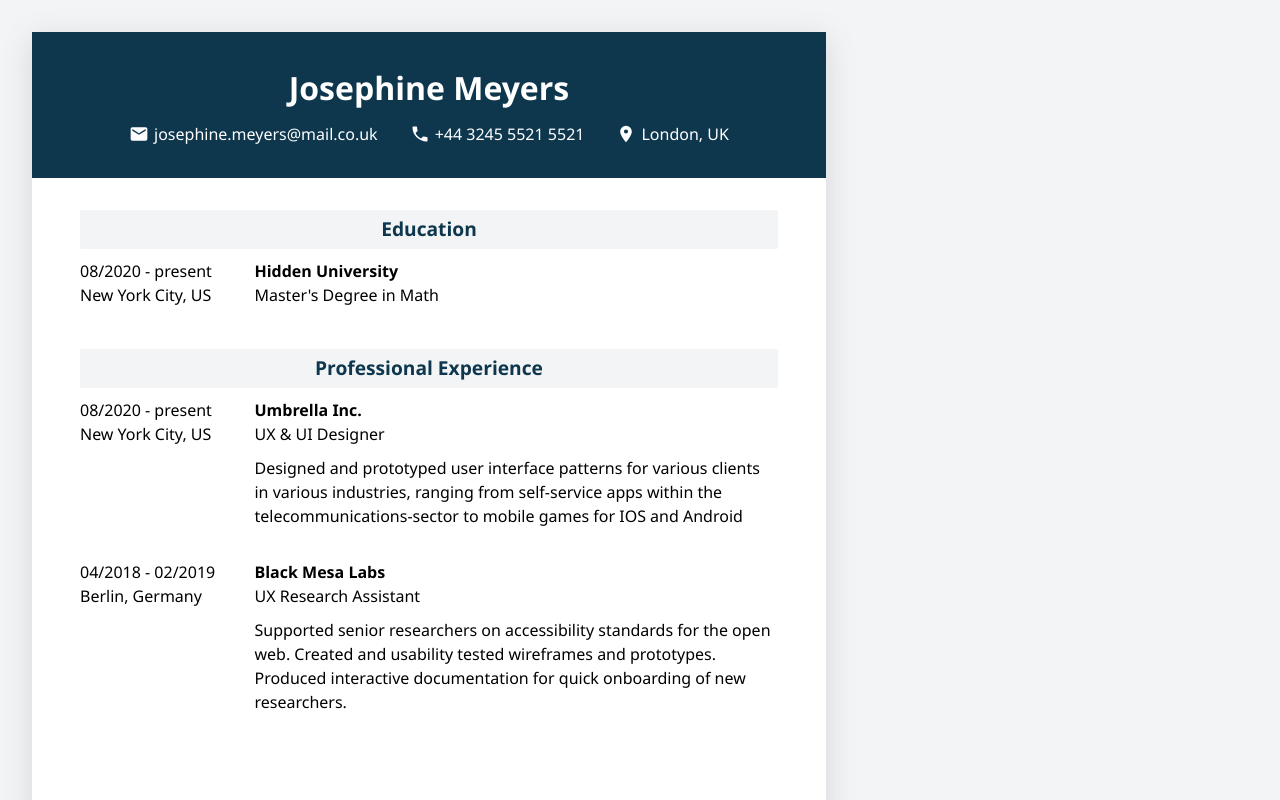
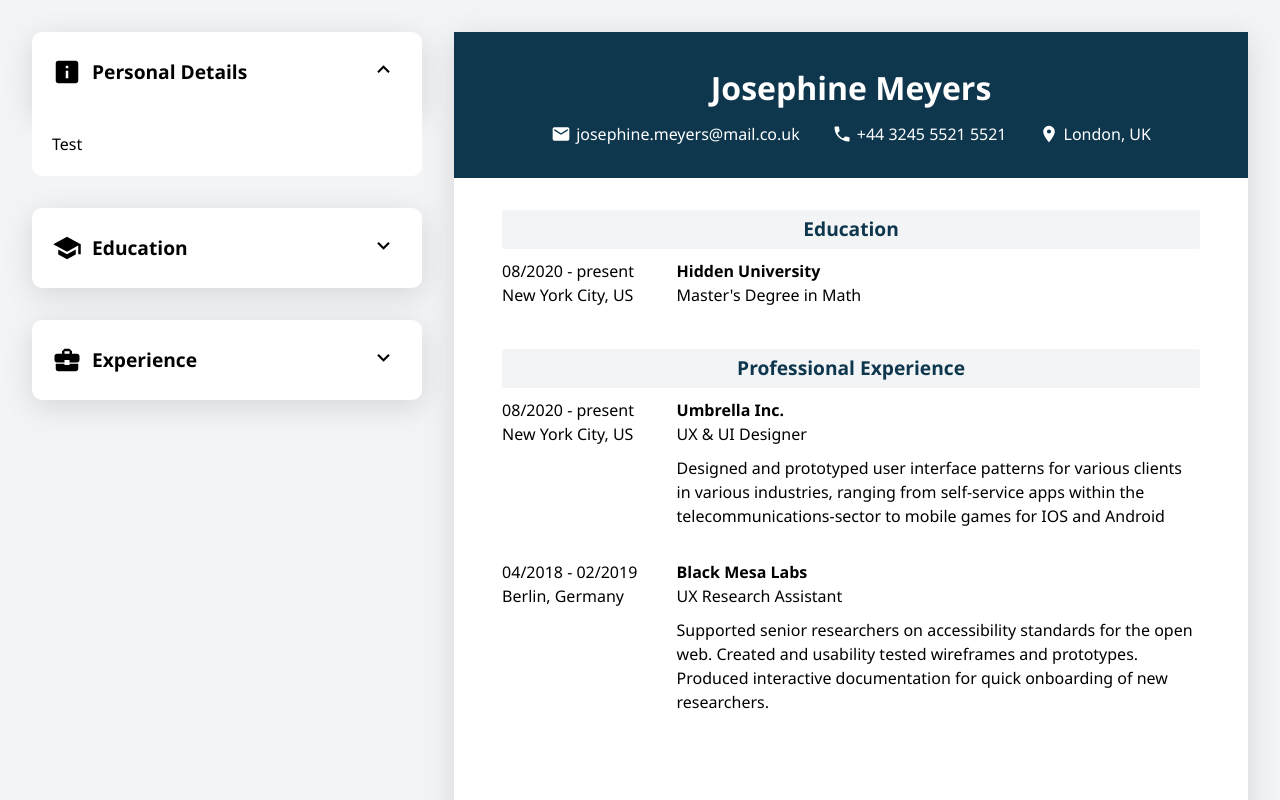
Before and after one commit to ahmadnourallah/CV-Builder, a React (Vite) app: page / in a window 1280 px wide. Shown: the top 800 px of the page. Built offline with nearby package versions, Linux system fonts and the light colour scheme.

Commit message:
Group collapsibles inside aside component

```diff
--- a/src/App.jsx
+++ b/src/App.jsx
@@ -1,4 +1,5 @@
 import { useState } from "react";
+import Aside from "./components/Aside";
 import Canvas from "./components/Canvas";
 
 function App() {
@@ -44,7 +45,15 @@ function App() {
 		],
 	});
 
-	return <Canvas CV={CV} />;
+	return (
+		<div className="container">
+			<Aside />
+
+			<main>
+				<Canvas CV={CV} />
+			</main>
+		</div>
+	);
 }
 
 export default App;
--- /dev/null
+++ b/src/components/Aside.jsx
@@ -0,0 +1,49 @@
+import Collapsible from "./Collapsible";
+import { mdiInformationBox, mdiSchool, mdiBriefcaseVariant } from "@mdi/js";
+import { useState } from "react";
+
+function Aside() {
+	const [activeIndex, setActiveIndex] = useState(0);
+
+	return (
+		<aside
+			style={{
+				display: "flex",
+				flexDirection: "column",
+				gap: "var(--gap-lg)",
+			}}
+		>
+			<Collapsible
+				title="Personal Details"
+				icon={mdiInformationBox}
+				index={0}
+				activeIndex={activeIndex}
+				setActiveIndex={setActiveIndex}
+			>
+				<p>Test</p>
+			</Collapsible>
+
+			<Collapsible
+				index={1}
+				icon={mdiSchool}
+				activeIndex={activeIndex}
+				setActiveIndex={setActiveIndex}
+				title="Education"
+			>
+				Test
+			</Collapsible>
+
+			<Collapsible
+				index={2}
+				icon={mdiBriefcaseVariant}
+				activeIndex={activeIndex}
+				setActiveIndex={setActiveIndex}
+				title="Experience"
+			>
+				Test
+			</Collapsible>
+		</aside>
+	);
+}
+
+export default Aside;
```
